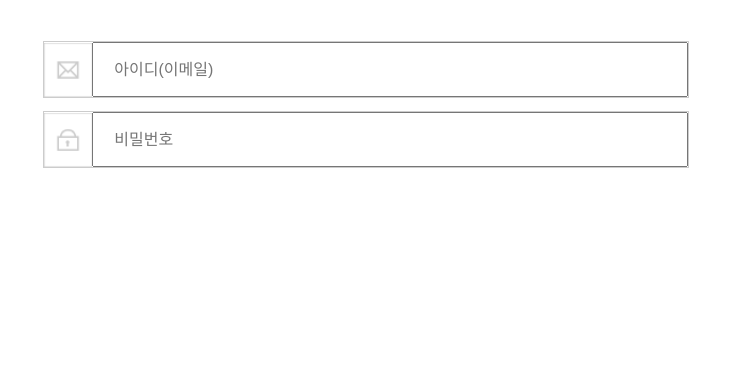
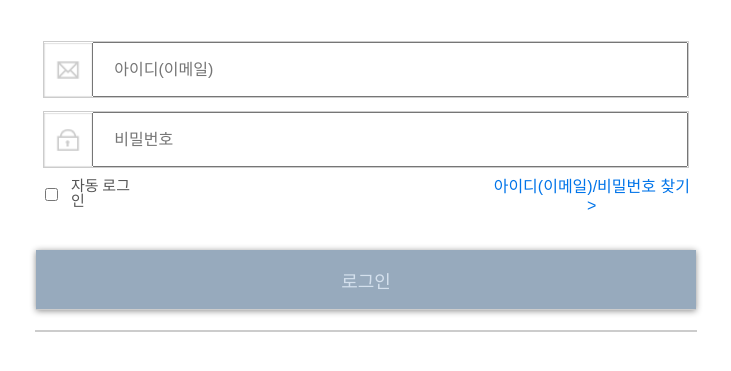
Before and after one commit to YunPC/coupang-login, a plain HTML site: page index.html in a window 1280 px wide. Shown: the part 189-560 px from the top of the page, without its empty margins (274-1005 px from the left). Drawn offline with Linux system fonts and the light colour scheme.

Commit message:
feat: Add Login Button
로그인 버튼과 구분선 추가

```diff
--- a/index.html
+++ b/index.html
@@ -27,6 +27,15 @@
                     <input placeholder="비밀번호" type="password">
                 </div>
             </div>
+            <div class="login-stay-sign-in">
+                <input type="checkbox" id="cb1">
+                <span>자동 로그인</span>
+                <button type="button">아이디(이메일)/비밀번호 찾기 ></button>
+            </div>
+            <div class="login-button-wrap">
+                <button>로그인</button>
+            </div>
+            <hr>
         </section>
     </div>
     </body>
--- a/login.css
+++ b/login.css
@@ -53,6 +53,9 @@ table {
 :root {
 	--border-gray-color : #CCCCCC;
 	--placeholder-gray-color : #929292;
+	--coupang-blue : #0074E9;
+	--disable-blue : #97AABD;
+	--disable-light-blue : #D4E0ED;
 }
 
 .main-container {
@@ -126,3 +129,47 @@ table {
 	vertical-align: middle;
 	font-size: 16px;
 }
+
+.login-stay-sign-in {
+	width: 660px;
+	height: 52px;
+
+	display: flex;
+	font-size: 15px;
+	color: #555555;
+	align-items: center;
+	justify-content: flex-start;
+	margin-left: 10px;
+	font-style: normal;
+	font-weight: normal;
+}
+
+.login-stay-sign-in span{
+	padding-left: 10px;
+}
+
+.login-stay-sign-in button {
+	color: var(--coupang-blue);
+	border: none;
+	background: white;
+	font-size: 16px;
+	margin-left: 340px;
+}
+
+.login-button-wrap button{
+	margin-top: 30px;
+	width: 660px;
+	height :60px;
+	font-size: 18px;
+	background: var(--disable-blue);
+	color: var(--disable-light-blue);
+	border: none;
+	filter: drop-shadow(0px 1px 3px rgba(0, 0, 0, 0.45));
+	border-bottom: solid 1px var(--border-gray-color);
+}
+
+hr {
+	margin-top: 20px;
+	width: 660px;
+	border: solid 0.5px var(--border-gray-color);
+}
```
